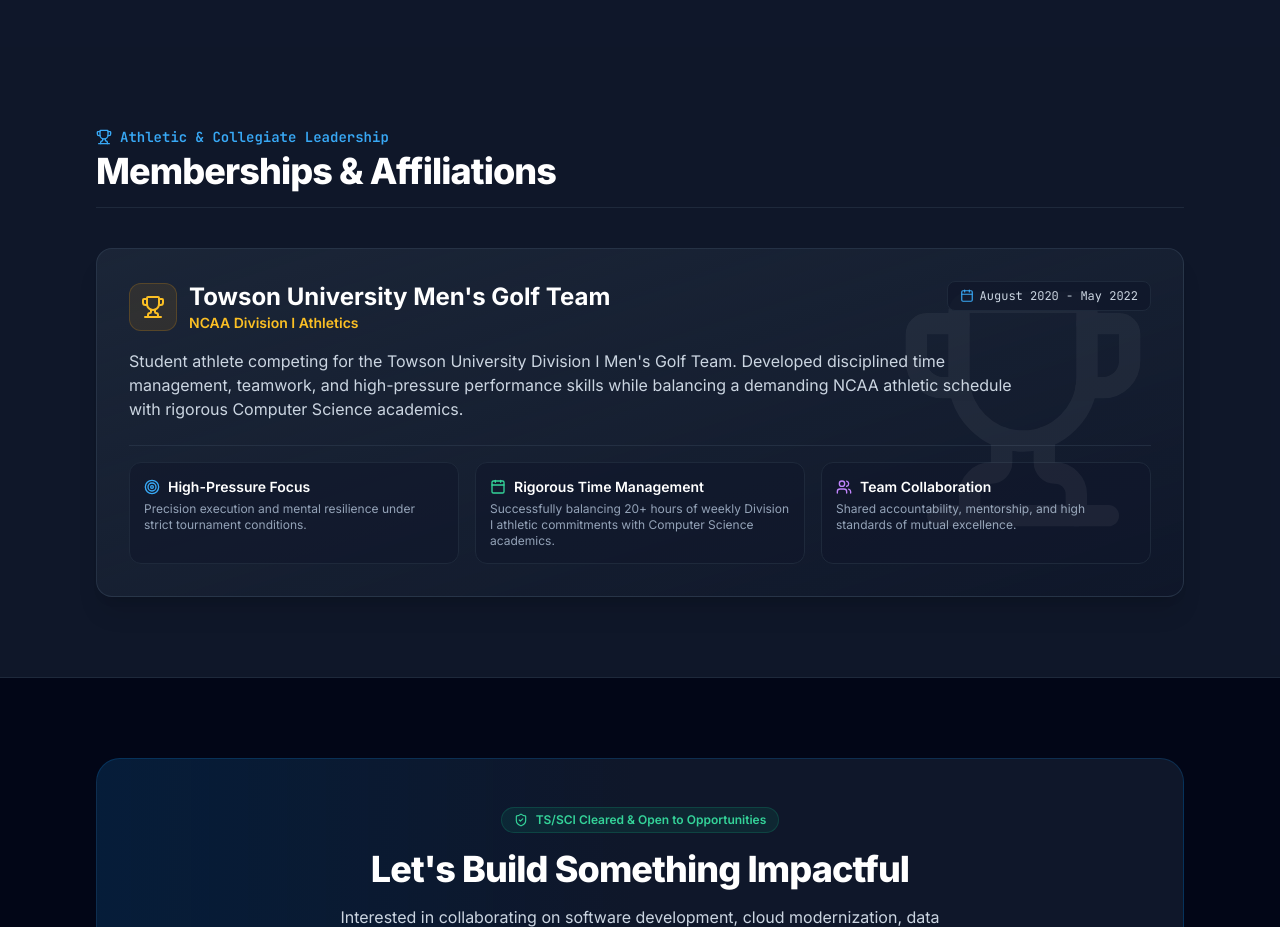
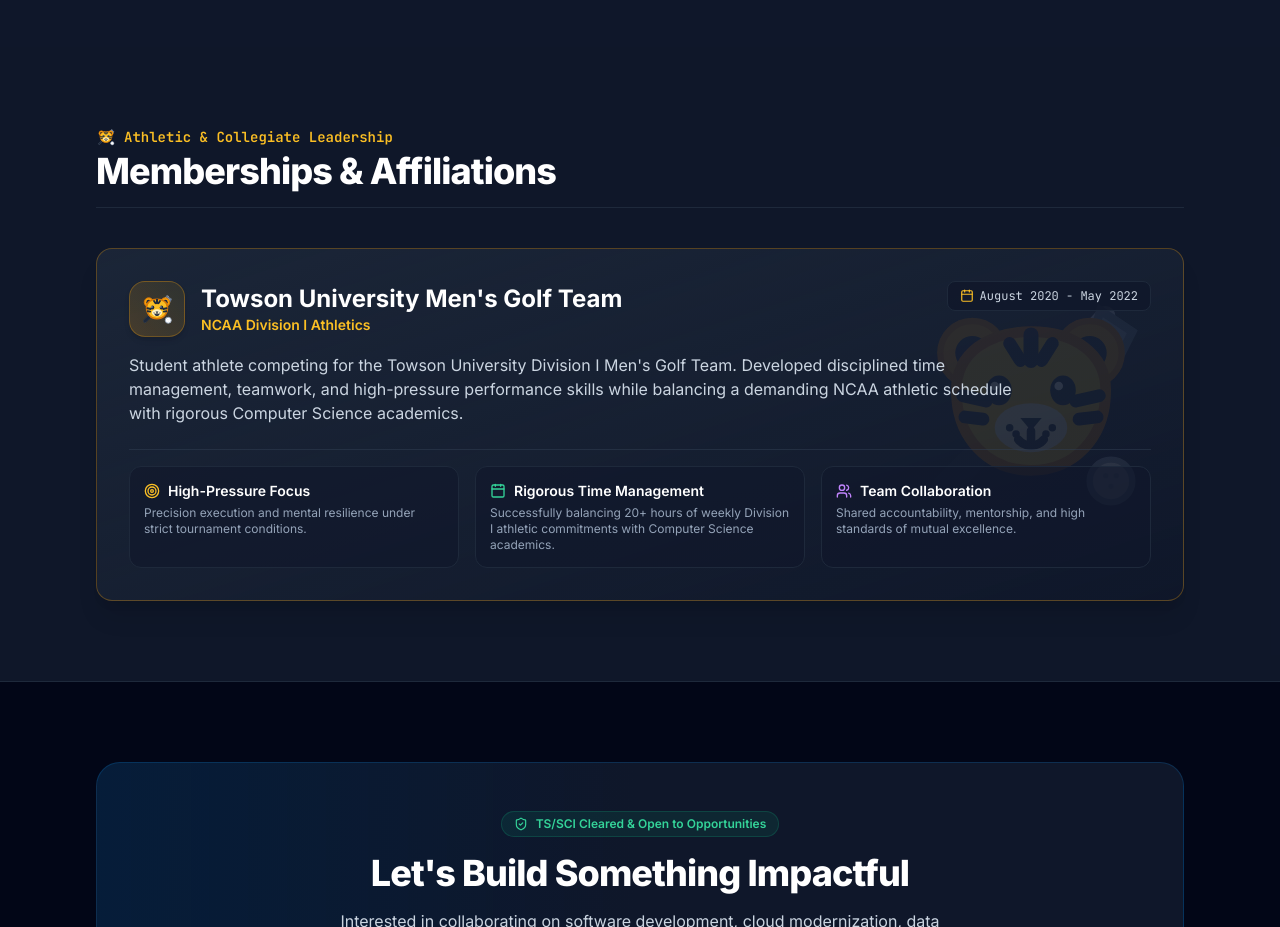
Before and after one commit to BrandenWin/ResumeApp, a React (Vite) app: page / in a window 1280 px wide. Shown: the part 4680-5607 px from the top of the page. Built offline with nearby package versions, Linux system fonts and the light colour scheme.

Commit message:
Update Towson Golf team logo to yellow tiger with golf club

```diff
--- a/src/components/Affiliations.jsx
+++ b/src/components/Affiliations.jsx
@@ -1,5 +1,6 @@
 import React from 'react';
-import { Trophy, Calendar, Award, Target, Users } from 'lucide-react';
+import { Calendar, Award, Target, Users } from 'lucide-react';
+import { TigerGolfIcon } from './Icons';
 import { resumeData } from '../data/resumeData';
 
 export default function Affiliations() {
@@ -8,8 +9,8 @@
       <div className="max-w-6xl mx-auto px-4 sm:px-6 lg:px-8">
         {/* Section Header */}
         <div className="mb-10 pb-4 border-b border-slate-800">
-          <div className="flex items-center gap-2 text-brand-400 font-mono text-sm font-semibold mb-1">
-            <Trophy className="w-4 h-4" />
+          <div className="flex items-center gap-2 text-amber-400 font-mono text-sm font-semibold mb-1">
+            <TigerGolfIcon className="w-5 h-5" />
             <span>Athletic & Collegiate Leadership</span>
           </div>
           <h2 className="text-3xl sm:text-4xl font-extrabold text-white tracking-tight">
@@ -20,20 +21,20 @@
         {resumeData.memberships.map((item, idx) => (
           <div
             key={idx}
-            className="relative p-6 sm:p-8 rounded-2xl bg-gradient-to-br from-slate-800/80 via-slate-800/50 to-slate-900/80 border border-slate-700/60 shadow-xl overflow-hidden"
+            className="relative p-6 sm:p-8 rounded-2xl bg-gradient-to-br from-slate-800/80 via-slate-800/50 to-slate-900/80 border border-amber-500/30 shadow-xl overflow-hidden group hover:border-amber-500/50 transition-all"
           >
-            {/* Ambient decorative badge */}
-            <div className="absolute top-0 right-0 p-8 opacity-5 pointer-events-none">
-              <Trophy className="w-64 h-64 text-white" />
+            {/* Ambient decorative tiger badge */}
+            <div className="absolute top-0 right-0 p-6 opacity-10 pointer-events-none group-hover:opacity-15 transition-opacity">
+              <TigerGolfIcon className="w-64 h-64" />
             </div>
 
             <div className="relative z-10 flex flex-col md:flex-row md:items-start justify-between gap-4 mb-4">
-              <div className="flex items-center gap-3">
-                <div className="w-12 h-12 rounded-xl bg-amber-500/10 border border-amber-500/20 flex items-center justify-center text-amber-400 shrink-0">
-                  <Trophy className="w-6 h-6" />
+              <div className="flex items-center gap-4">
+                <div className="w-14 h-14 rounded-2xl bg-gradient-to-tr from-amber-500/20 to-yellow-500/10 border border-amber-500/30 flex items-center justify-center text-amber-400 shrink-0 shadow-md group-hover:scale-105 transition-transform">
+                  <TigerGolfIcon className="w-9 h-9" />
                 </div>
                 <div>
-                  <h3 className="text-xl sm:text-2xl font-bold text-white">
+                  <h3 className="text-xl sm:text-2xl font-bold text-white group-hover:text-amber-300 transition-colors">
                     {item.title}
                   </h3>
                   <div className="text-amber-400 font-semibold text-sm">
@@ -43,20 +44,20 @@
               </div>
 
               <div className="flex items-center gap-1.5 text-xs font-mono px-3 py-1.5 rounded-lg bg-slate-900/80 border border-slate-800 text-slate-300 self-start">
-                <Calendar className="w-3.5 h-3.5 text-brand-400" />
+                <Calendar className="w-3.5 h-3.5 text-amber-400" />
                 <span>{item.period}</span>
               </div>
             </div>
 
-            <p className="text-slate-300 text-sm sm:text-base leading-relaxed max-w-4xl mb-6">
+            <p className="text-slate-300 text-sm sm:text-base leading-relaxed max-w-4xl mb-6 relative z-10">
               {item.description}
             </p>
 
             {/* Value cards derived from athletic commitment */}
-            <div className="grid sm:grid-cols-3 gap-4 pt-4 border-t border-slate-700/50">
+            <div className="grid sm:grid-cols-3 gap-4 pt-4 border-t border-slate-700/50 relative z-10">
               <div className="p-3.5 rounded-xl bg-slate-900/60 border border-slate-800">
                 <div className="flex items-center gap-2 text-white font-semibold text-xs sm:text-sm mb-1">
-                  <Target className="w-4 h-4 text-brand-400" />
+                  <Target className="w-4 h-4 text-amber-400" />
                   <span>High-Pressure Focus</span>
                 </div>
                 <p className="text-xs text-slate-400">
--- a/src/components/Icons.jsx
+++ b/src/components/Icons.jsx
@@ -37,6 +37,72 @@
   );
 }
 
+export function TigerGolfIcon({ className = "w-6 h-6" }) {
+  return (
+    <svg
+      className={className}
+      viewBox="0 0 24 24"
+      fill="none"
+      xmlns="http://www.w3.org/2000/svg"
+    >
+      {/* Crossed Golf Club (Behind) */}
+      <line x1="4" y1="20" x2="19" y2="4" stroke="#cbd5e1" strokeWidth="1.8" strokeLinecap="round" />
+      <line x1="4" y1="20" x2="6.5" y2="17.5" stroke="#1e293b" strokeWidth="2.5" strokeLinecap="round" />
+      <path d="M18.5 3.5L21.5 5.5L20 8.5L17.5 7L18.5 3.5Z" fill="#94a3b8" stroke="#64748b" strokeWidth="0.8" />
+
+      {/* Tiger Ears */}
+      <circle cx="6.5" cy="7.5" r="3" fill="#f59e0b" stroke="#d97706" strokeWidth="0.6" />
+      <circle cx="6.5" cy="7.5" r="1.6" fill="#1e293b" />
+      <circle cx="17.5" cy="7.5" r="3" fill="#f59e0b" stroke="#d97706" strokeWidth="0.6" />
+      <circle cx="17.5" cy="7.5" r="1.6" fill="#1e293b" />
+
+      {/* Tiger Head Base (Yellow/Gold) */}
+      <path
+        d="M5 11C5 7.5 8 5.5 12 5.5C16 5.5 19 7.5 19 11C19 15.5 16 18.5 12 18.5C8 18.5 5 15.5 5 11Z"
+        fill="#fbbf24"
+        stroke="#d97706"
+        strokeWidth="1"
+      />
+
+      {/* Tiger Forehead & Side Stripes (Black/Navy) */}
+      <path d="M12 5.8V8.2" stroke="#1e293b" strokeWidth="1.4" strokeLinecap="round" />
+      <path d="M10 6.6L11 8.2" stroke="#1e293b" strokeWidth="1.2" strokeLinecap="round" />
+      <path d="M14 6.6L13 8.2" stroke="#1e293b" strokeWidth="1.2" strokeLinecap="round" />
+
+      {/* Cheek Stripes */}
+      <path d="M5.6 11.5L7.8 12" stroke="#1e293b" strokeWidth="1.2" strokeLinecap="round" />
+      <path d="M5.8 13.5L7.5 13.7" stroke="#1e293b" strokeWidth="1.2" strokeLinecap="round" />
+      <path d="M18.4 11.5L16.2 12" stroke="#1e293b" strokeWidth="1.2" strokeLinecap="round" />
+      <path d="M18.2 13.5L16.5 13.7" stroke="#1e293b" strokeWidth="1.2" strokeLinecap="round" />
+
+      {/* Eyes */}
+      <ellipse cx="9" cy="11" rx="1.2" ry="1.4" fill="#1e293b" />
+      <ellipse cx="15" cy="11" rx="1.2" ry="1.4" fill="#1e293b" />
+      <circle cx="8.6" cy="10.6" r="0.4" fill="#ffffff" />
+      <circle cx="14.6" cy="10.6" r="0.4" fill="#ffffff" />
+
+      {/* Muzzle (White/Cream) */}
+      <ellipse cx="12" cy="14.5" rx="3.4" ry="2.3" fill="#fef3c7" />
+
+      {/* Nose (Black) & Mouth */}
+      <path d="M11 13.6H13L12 14.8Z" fill="#1e293b" />
+      <path d="M12 14.8V15.8M10.8 15.6C11.2 16.2 12 16.2 12 16.2C12 16.2 12.8 16.2 13.2 15.6" stroke="#1e293b" strokeWidth="0.8" strokeLinecap="round" />
+
+      {/* Whiskers */}
+      <circle cx="10" cy="14.5" r="0.35" fill="#1e293b" />
+      <circle cx="10.6" cy="15.1" r="0.35" fill="#1e293b" />
+      <circle cx="14" cy="14.5" r="0.35" fill="#1e293b" />
+      <circle cx="13.4" cy="15.1" r="0.35" fill="#1e293b" />
+
+      {/* Golf Ball (Foreground accent) */}
+      <circle cx="19.5" cy="19.5" r="2" fill="#ffffff" stroke="#94a3b8" strokeWidth="0.6" />
+      <circle cx="19" cy="19" r="0.25" fill="#cbd5e1" />
+      <circle cx="20" cy="19" r="0.25" fill="#cbd5e1" />
+      <circle cx="19.5" cy="20" r="0.25" fill="#cbd5e1" />
+    </svg>
+  );
+}
+
 export function LinkedInIcon({ className = "w-4 h-4" }) {
   return (
     <svg
--- a/src/components/Navbar.jsx
+++ b/src/components/Navbar.jsx
@@ -11,7 +11,7 @@
   Mail,
   Printer
 } from 'lucide-react';
-import { TurtleIcon } from './Icons';
+import { TurtleIcon, TigerGolfIcon } from './Icons';
 import { resumeData } from '../data/resumeData';
 
 export default function Navbar({ onPrintClick }) {
@@ -31,7 +31,7 @@
     { name: 'Experience', href: '#experience', icon: Briefcase },
     { name: 'Skills', href: '#skills', icon: Code2 },
     { name: 'Education', href: '#education', icon: GraduationCap },
-    { name: 'Athletics', href: '#affiliations', icon: Trophy },
+    { name: 'Athletics', href: '#affiliations', icon: TigerGolfIcon },
     { name: 'Contact', href: '#contact', icon: Mail },
   ];
 
```
